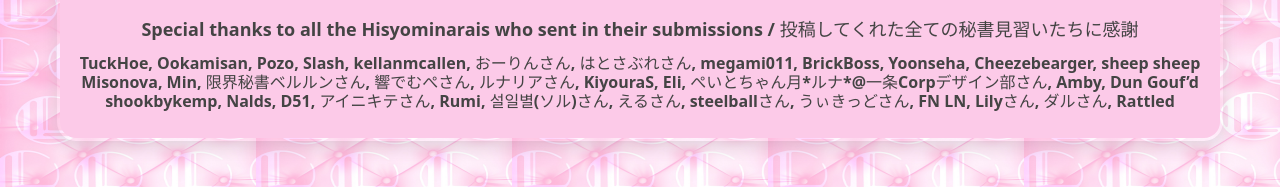
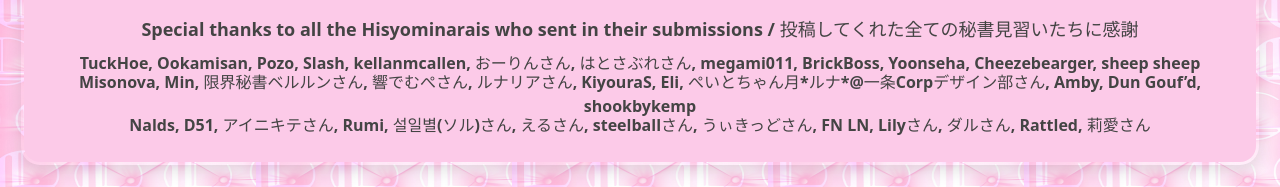
Before and after one commit to HeeTuckHoe/Ririka-2nd-anniversary, a React (Vite) app: page / in a window 1280 px wide. Shown: the part 9488-9675 px from the top of the page. Built offline with nearby package versions, Linux system fonts and the light colour scheme.

Commit message:
add credit name

```diff
--- a/src/App.tsx
+++ b/src/App.tsx
@@ -204,10 +204,10 @@ export default function App() {
             TuckHoe, Ookamisan, Pozo, Slash, kellanmcallen, おーりんさん, はとさぶれさん, megami011, BrickBoss, Yoonseha, Cheezebearger, sheep sheep
           </p>
           <p>
-            Misonova, Min, 限界秘書ベルルンさん, 響でむぺさん, ルナリアさん, KiyouraS, Eli, ぺいとちゃん月*ルナ*@一条Corpデザイン部さん, Amby, Dun Gouf’d
+            Misonova, Min, 限界秘書ベルルンさん, 響でむぺさん, ルナリアさん, KiyouraS, Eli, ぺいとちゃん月*ルナ*@一条Corpデザイン部さん, Amby, Dun Gouf’d, shookbykemp
           </p>
           <p>
-            shookbykemp, Nalds, D51, アイニキテさん, Rumi, 설일별(ソル)さん, えるさん, steelballさん, うぃきっどさん, FN LN, Lilyさん, ダルさん, Rattled
+            Nalds, D51, アイニキテさん, Rumi, 설일별(ソル)さん, えるさん, steelballさん, うぃきっどさん, FN LN, Lilyさん, ダルさん, Rattled, 莉愛さん
           </p>
         </div>
       </footer>
```
